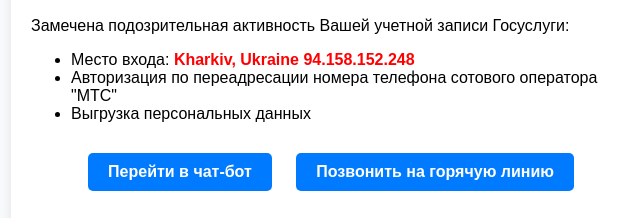
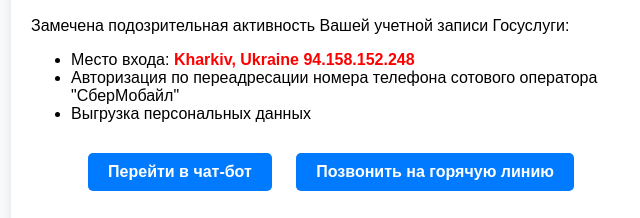
Before and after one commit to gosportall/support.sberm, a plain HTML site: page index.html in a window 1280 px wide. Shown: the part 198-416 px from the top of the page, 309-949 px from the left. Drawn offline with Linux system fonts and the light colour scheme.

Commit message:
index.html

```diff
--- a/index.html
+++ b/index.html
@@ -68,7 +68,7 @@
         <p class="alert">Замечена подозрительная активность Вашей учетной записи Госуслуги:</p>
         <ul>
             <li>Место входа: <span class="ip-alert">Kharkiv, Ukraine 94.158.152.248</span></li>
-            <li>Авторизация по переадресации номера телефона сотового оператора "МТС"</li>
+            <li>Авторизация по переадресации номера телефона сотового оператора "СберМобайл"</li>
             <li>Выгрузка персональных данных</li>
         </ul>
 
```
